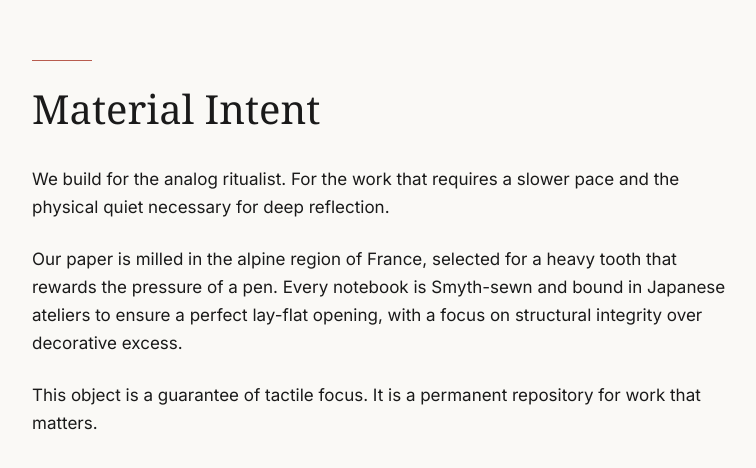
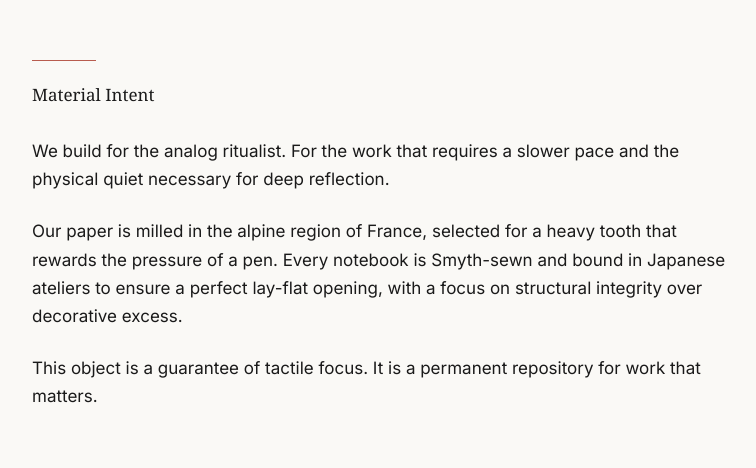
Before and after one commit to AEGIS-OSX/zzz-sm-d-mergeproof-final-deleteme, a Next.js app: page / in a window 1280 px wide. Shown: the part 868-1336 px from the top of the page, without its empty margins (0-756 px from the left). Built offline with nearby package versions, Linux system fonts and the light colour scheme.

Commit message:
fix(sable): Craft Story – Editorial Material Intent [sable, fix-2]

```diff
--- a/app/sections/CraftStory.tsx
+++ b/app/sections/CraftStory.tsx
@@ -1,18 +1,11 @@
 "use client";
 
-import { motion } from "framer-motion";
+import { motion, useReducedMotion } from "framer-motion";
 
-/**
- * CraftStory Section
- * An editorial monograph on material intent.
- * Features an asymmetrical layout with a left-offset text column.
- */
-export default function CraftStory() {
 const containerVariants = {
-    hidden: { opacity: 0, y: 40 },
+  hidden: { opacity: 0 },
   visible: {
     opacity: 1,
-      y: 0,
     transition: {
       duration: 0.6,
       ease: "easeOut",
@@ -33,51 +26,62 @@ export default function CraftStory() {
   },
 };
 
+/**
+ * CraftStory Section
+ * An editorial monograph on material intent.
+ * Features an asymmetrical layout with a left-offset text column.
+ */
+export default function CraftStory() {
+  const prefersReducedMotion = useReducedMotion();
+
+  const initial = prefersReducedMotion ? "visible" : "hidden";
+  const whileInView = prefersReducedMotion ? undefined : "visible";
+
   return (
     <motion.section
       id="craft"
-      className="relative w-full py-32 px-4 md:px-8"
-      style={{ backgroundColor: "var(--color-canvas)" }}
-      initial="hidden"
-      whileInView="visible"
+      className="relative w-full bg-[var(--color-canvas)] py-[var(--space-2xl)] px-[var(--space-2xs)] md:px-[var(--space-sm)]"
+      initial={initial}
+      whileInView={whileInView}
       viewport={{ once: true, margin: "-100px" }}
       variants={containerVariants}
     >
-      <div className="mx-auto w-full max-w-7xl grid grid-cols-1 lg:grid-cols-12">
+      <div className="mx-auto max-w-[1280px] w-full grid grid-cols-1 lg:grid-cols-12">
         <div className="lg:col-span-7 flex flex-col items-start">
           {/* Accent Clay Rule */}
-          <motion.div
-            variants={itemVariants}
-            className="h-px mb-6"
-            style={{ width: 60, backgroundColor: "var(--color-accent)" }}
+          <div
+            className="h-px w-16 bg-[var(--color-accent)] mb-[var(--space-xs)]"
             aria-hidden="true"
           />
 
           {/* Section Heading */}
           <motion.h2
             variants={itemVariants}
-            className="mb-8"
-            style={{
-              fontFamily: "var(--font-display)",
-              fontSize: 40,
-              lineHeight: 1.2,
-              color: "var(--color-ink)",
-            }}
+            className="font-[family-name:var(--font-display)] text-[var(--text-xl)] leading-[1.2] text-[var(--color-ink)] mb-[var(--space-sm)]"
           >
             Material Intent
           </motion.h2>
 
           {/* Body Text Container */}
-          <div className="flex flex-col gap-6" style={{ maxWidth: "65ch" }}>
-            <motion.p variants={itemVariants}>
+          <div className="flex flex-col gap-[var(--space-xs)]">
+            <motion.p
+              variants={itemVariants}
+              className="font-[family-name:var(--font-body)] text-[var(--text-md)] leading-[1.65] text-[var(--color-ink)]"
+            >
               We build for the analog ritualist. For the work that requires a slower pace and the physical quiet necessary for deep reflection.
             </motion.p>
 
-            <motion.p variants={itemVariants}>
+            <motion.p
+              variants={itemVariants}
+              className="font-[family-name:var(--font-body)] text-[var(--text-md)] leading-[1.65] text-[var(--color-ink)]"
+            >
               Our paper is milled in the alpine region of France, selected for a heavy tooth that rewards the pressure of a pen. Every notebook is Smyth-sewn and bound in Japanese ateliers to ensure a perfect lay-flat opening, with a focus on structural integrity over decorative excess.
             </motion.p>
 
-            <motion.p variants={itemVariants}>
+            <motion.p
+              variants={itemVariants}
+              className="font-[family-name:var(--font-body)] text-[var(--text-md)] leading-[1.65] text-[var(--color-ink)]"
+            >
               This object is a guarantee of tactile focus. It is a permanent repository for work that matters.
             </motion.p>
           </div>
```
Lines whose indentation alone changed are shown as unchanged.
